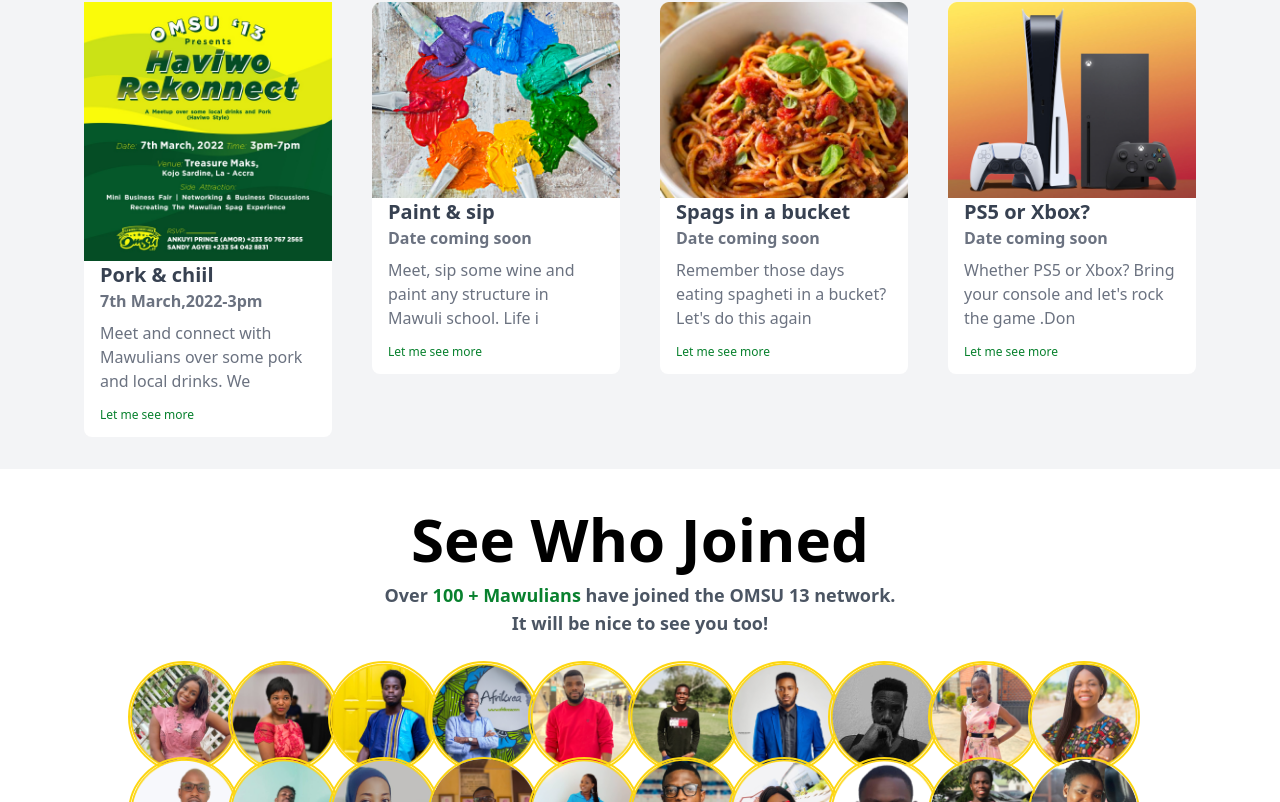
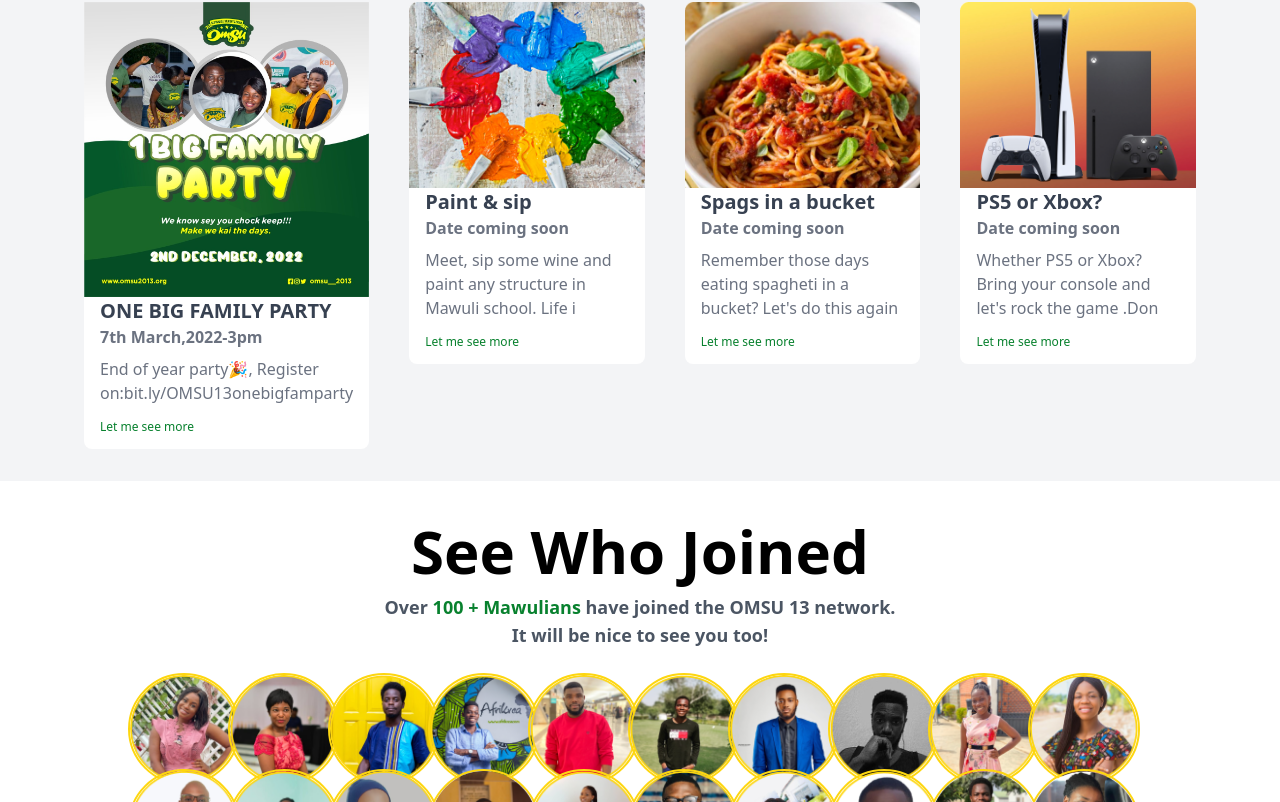
Before and after one commit to OMSU-2013/Landing-page, a React (Create React App) app: page / in a window 1280 px wide. Shown: the part 1464-2266 px from the top of the page. Built offline with nearby package versions, Linux system fonts and the light colour scheme.

Commit message:
added One big family event

```diff
--- a/src/data/Event.js
+++ b/src/data/Event.js
@@ -1,4 +1,4 @@
-import CardImage  from '../assets/Haviwo_rekonnect.jpeg'
+import CardImage  from '../assets/one_big.jpeg'
 import CardImage2  from '../assets/paint_sip.png'
 import CardImage3  from '../assets/spag.png'
 import CardImage4  from '../assets/xbox-vs-ps5.png'
@@ -6,8 +6,8 @@
 export const events = [
   {
     id: 1,
-    title: "Pork & chiil",
-    description: "Meet and connect with Mawulians over some pork and local drinks. We are haviwo for a reason😀",
+    title: "ONE BIG FAMILY PARTY",
+    description: "End of year party🎉, Register on:bit.ly/OMSU13onebigfamparty",
     date: "7th March,2022-3pm",
     image: CardImage // imageUrl
   },
```
Also changed, not shown: src/assets/one_big.jpeg (added).
